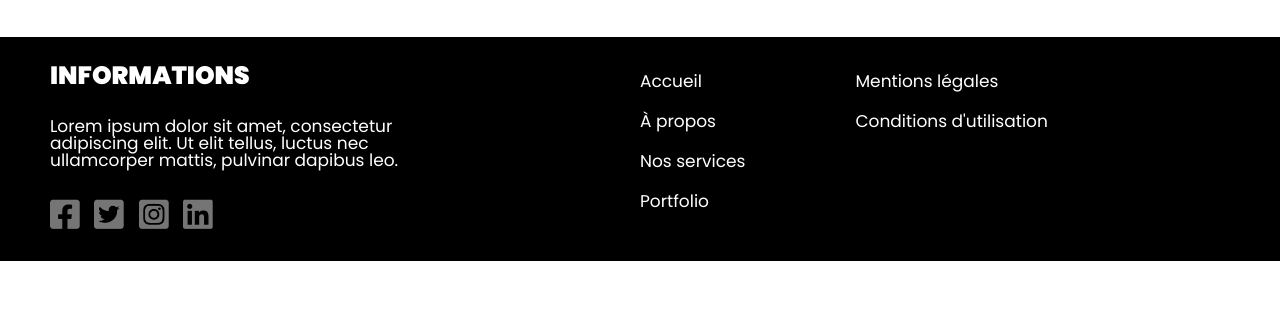
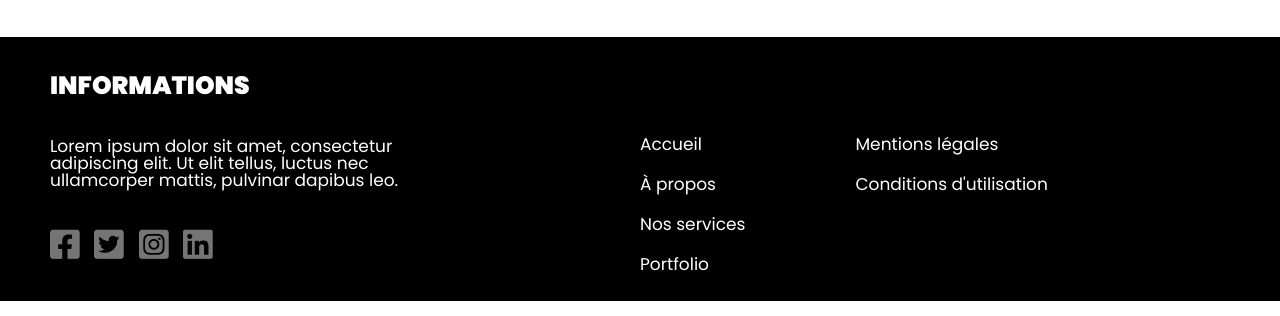
Before and after one commit to titilyonnais/projectHomCo, a plain HTML site: page index.html in a window 1280 px wide. Shown: the part 2633-2949 px from the top of the page. Before the commit the page ends 2919 px from the top, so only its background shows below. Drawn offline with Linux system fonts and the light colour scheme.

Commit message:
Version 1.0.4
Correctifs mineurs.

```diff
--- a/style.css
+++ b/style.css
@@ -321,8 +321,10 @@ footer {
     color: white;
     display: flex;
     width: 100%;
-    height: 28vh;
+    height: 33vh;
     align-items: center;
+    margin-top: auto;
+    margin: 0;
 }
 
 .footerInfos {
@@ -342,7 +344,7 @@ footer {
     line-height: 100%;
     letter-spacing: 7%;
     text-transform: uppercase;
-    margin-bottom: 30px;
+    margin-bottom: 40px;
 }
 
 .footerInfos p {
@@ -350,7 +352,7 @@ footer {
     font-size: 17px;
     line-height: 100%;
     letter-spacing: 0%;
-    margin-bottom: 30px;
+    margin-bottom: 40px;
     width: 400px;
 }
 
@@ -358,6 +360,7 @@ footer {
     display: flex;
     align-items: flex-start;
     width: 50%;
+    margin-top: 85px;
 }
 
 .LinkContainer1 ul {
```
